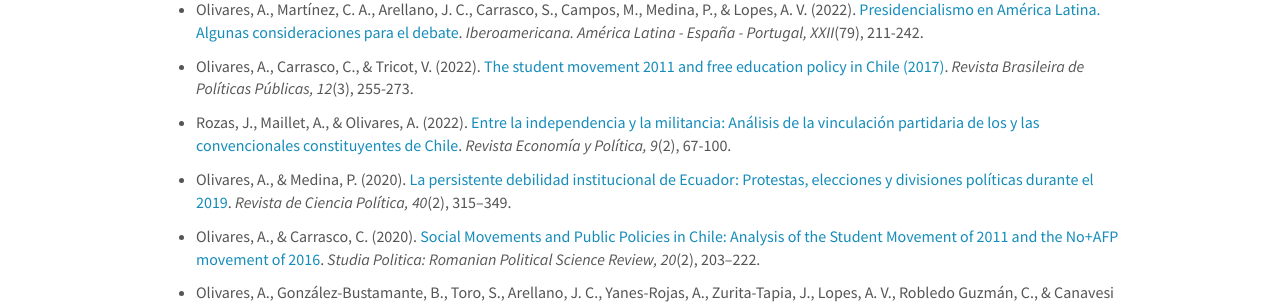
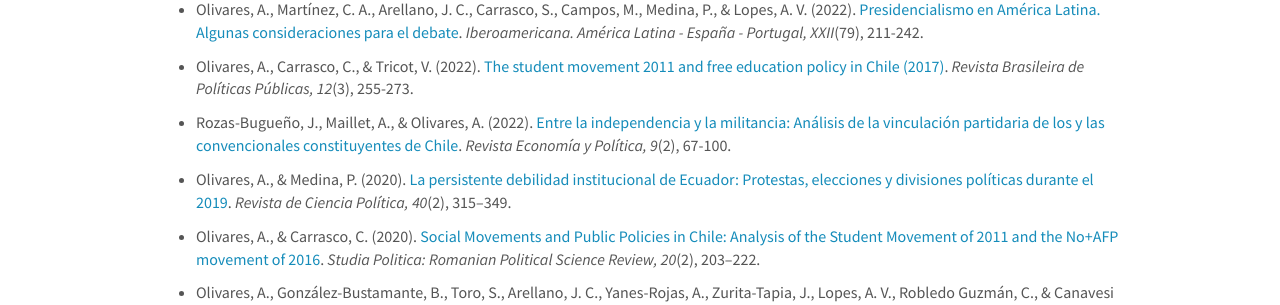
Before and after one commit to training-datalab/old-training-datalab.com, a Jekyll site: the page built from _pages/aolivares.md, in a window 1280 px wide and 900 px high, scrolled down 323 px. Shown: the part 148-453 px from the top of the window. Built offline with Jekyll 4.4.1, drawn with Linux system fonts in a browser that asks for light colours; nearby versions of some CDN libraries.

Commit message:
Update aolivares.md

```diff
--- a/_pages/aolivares.md
+++ b/_pages/aolivares.md
@@ -22,7 +22,7 @@
 
 - Olivares, A., Carrasco, C., & Tricot, V. (2022). <a href="https://doi.org/10.5102/rbpp.v12i3.8637" target="_blank">The student movement 2011 and free education policy in Chile (2017)</a>. *Revista Brasileira de Políticas Públicas, 12*(3), 255-273.
 
-- Rozas, J., Maillet, A., & Olivares, A. (2022). <a href="http://www.economiaypolitica.cl/index.php/eyp/article/view/188" target="_blank">Entre la independencia y la militancia: Análisis de la vinculación partidaria de los y las convencionales constituyentes de Chile</a>. *Revista Economía y Política, 9*(2), 67-100.
+- Rozas-Bugueño, J., Maillet, A., & Olivares, A. (2022). <a href="http://www.economiaypolitica.cl/index.php/eyp/article/view/188" target="_blank">Entre la independencia y la militancia: Análisis de la vinculación partidaria de los y las convencionales constituyentes de Chile</a>. *Revista Economía y Política, 9*(2), 67-100.
 
 - Olivares, A., & Medina, P. (2020). <a href="http://dx.doi.org/10.4067/S0718-090X2020005000110" target="_blank">La persistente debilidad institucional de Ecuador: Protestas, elecciones y divisiones políticas durante el 2019</a>. *Revista de Ciencia Política, 40*(2), 315–349.
 
```
